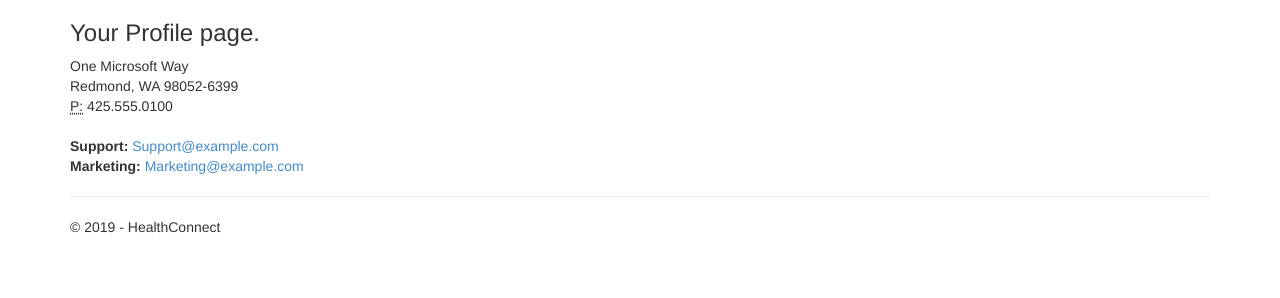
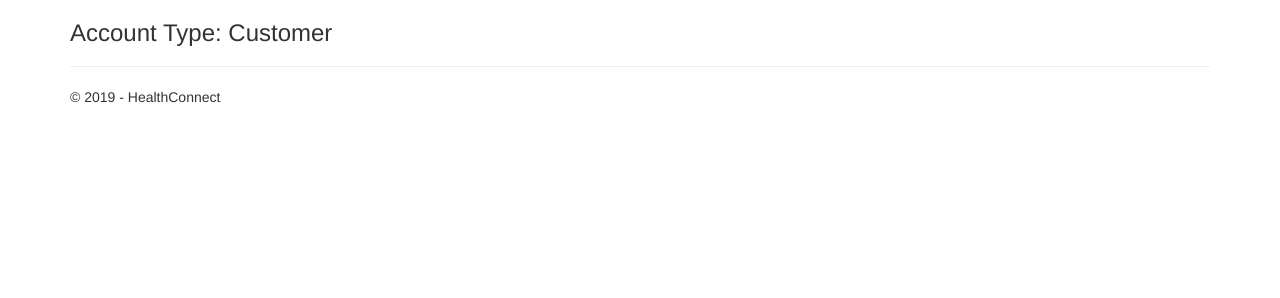
Before and after one commit to se577-group-project/HealthApp, a Django app: page /profile/ in a window 1280 px wide. Shown: the part 53-351 px from the top of the page. Run offline with Django 3.2, Linux system fonts and the light colour scheme; data comes from the database, SQL or seed files in the repository; some libraries are stand-ins or nearby versions.

Commit message:
Changed Profile link to My Profile Added Name & Account Type to Profile

```diff
--- a/HealthApp/app/database_interface.py
+++ b/HealthApp/app/database_interface.py
@@ -41,6 +41,10 @@
         if User.objects.filter(username=username).exists() or User.objects.filter(email=email).exists() :
             return False
         return True
+
+    @staticmethod
+    def check_profile_type(id):
+        return "Business" if HealthCare.objects.filter(username_id=id).exists() else "Customer"
 
 
     #TODO complete function
--- a/HealthApp/app/templates/app/layout.html
+++ b/HealthApp/app/templates/app/layout.html
@@ -29,7 +29,7 @@
                     <li><a href="{% url 'home' %}">Home</a></li>
                     <li><a href="{% url 'about' %}">About</a></li>
                     {% if user.is_authenticated %}
-                        <li><a href="{% url 'profile' %}">Profile</a></li>
+                        <li><a href="{% url 'profile' %}">My Profile</a></li>
                     {%endif%}
                 </ul>
                 {% include 'app/loginpartial.html' %}
--- a/HealthApp/app/templates/app/profile.html
+++ b/HealthApp/app/templates/app/profile.html
@@ -1,20 +1,7 @@
 {% extends "app/layout.html" %}
-
 {% block content %}
 
-<h2>{{ title }}.</h2>
-<h3>{{ message }}</h3>
-
-<address>
-    One Microsoft Way<br />
-    Redmond, WA 98052-6399<br />
-    <abbr title="Phone">P:</abbr>
-    425.555.0100
-</address>
-
-<address>
-    <strong>Support:</strong>   <a href="mailto:Support@example.com">Support@example.com</a><br />
-    <strong>Marketing:</strong> <a href="mailto:Marketing@example.com">Marketing@example.com</a>
-</address>
+<h2>Profile: {{ user.username }}</h2>
+<h3>Account Type: {{ profile_type }}</h3>
 
 {% endblock %}
--- a/HealthApp/app/views.py
+++ b/HealthApp/app/views.py
@@ -86,14 +86,11 @@
 def profile(request):
     """Renders the profile page."""
     assert isinstance(request, HttpRequest)
+    profile_type = Database_Interface.check_profile_type(request.user.id)
     return render(
         request,
         'app/profile.html',
-        {
-            'title':'Profile',
-            'message':'Your Profile page.',
-            'year':datetime.now().year,
-        }
+        {"profile_type": profile_type}
     )
 
 def about(request): ##TODO: Remove module
```
